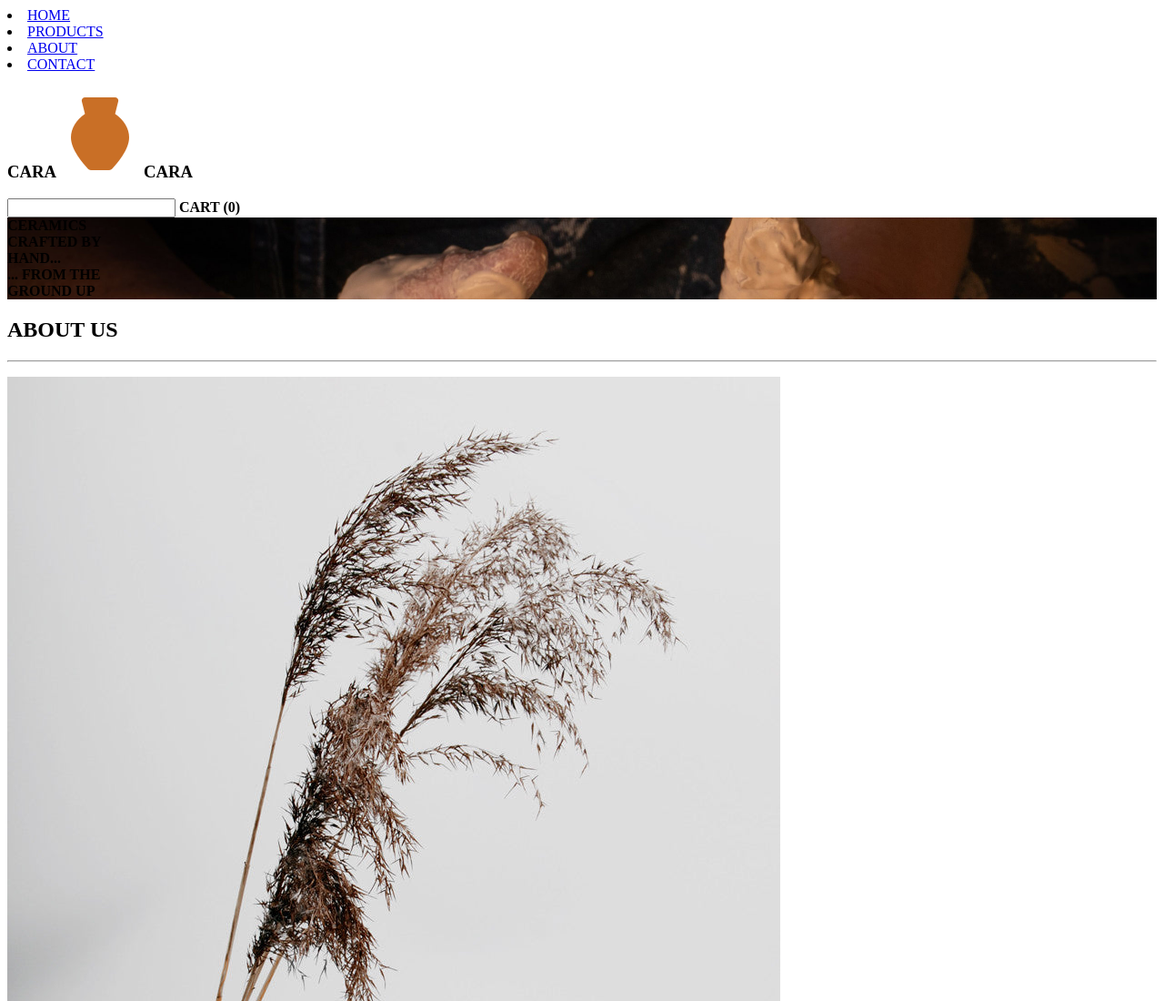
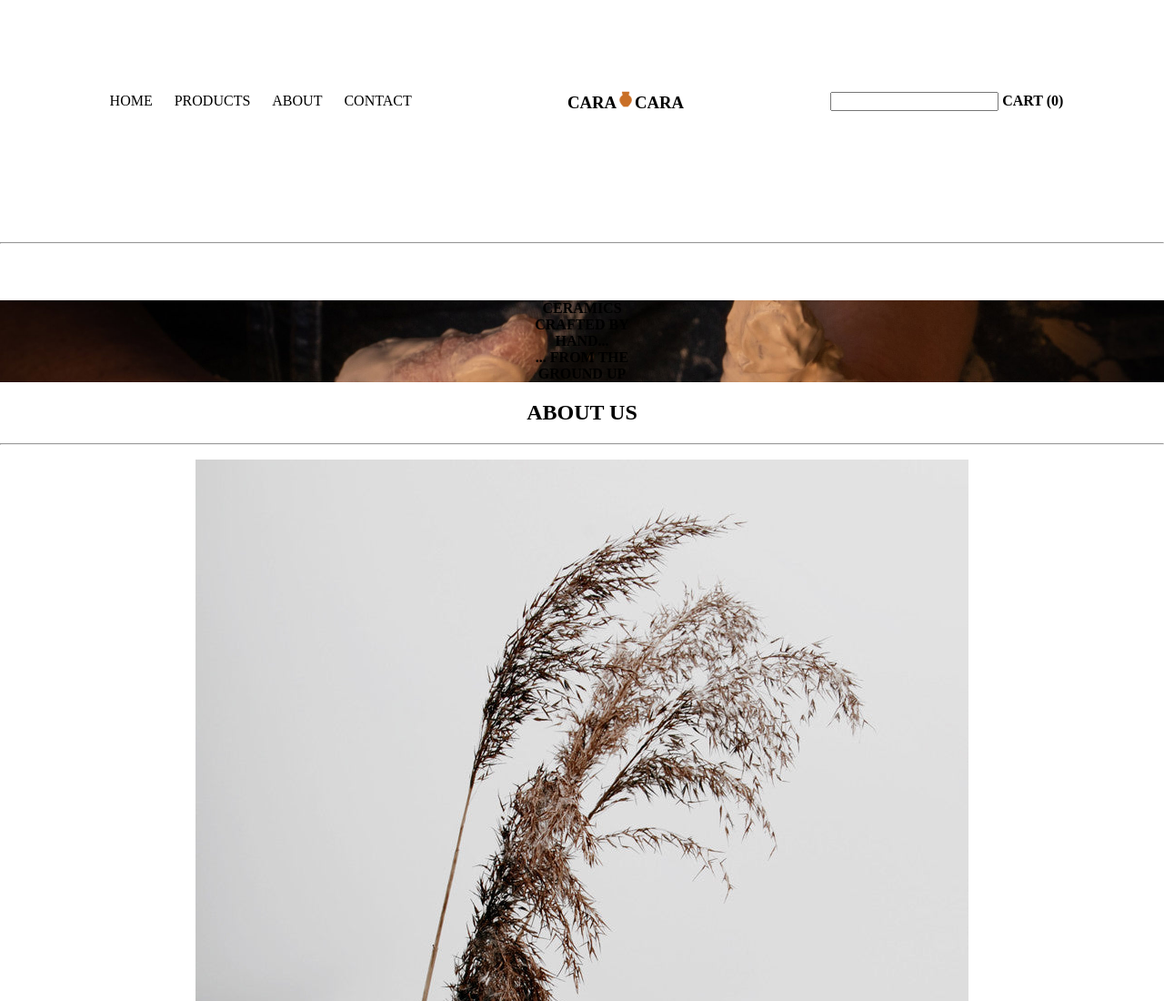
Before and after one commit to Creedo11/eCommWebsite, a plain HTML site: page index.html in a window 1280 px wide. Shown: the top 1100 px of the page at 91% size. Drawn offline with Linux system fonts and the light colour scheme.

Commit message:
began adding grid and styling to header section

```diff
--- a/index.html
+++ b/index.html
@@ -9,20 +9,30 @@
 </head>
 <body>
     <header>
+        <div class="header_container">
+            <div class="header_left">
                 <nav>
                     <li><a href="#home">HOME</a></li>
                     <li><a href="#products">PRODUCTS</a></li>
                     <li><a href="#about">ABOUT</a></li>
                     <li><a href="#contact">CONTACT</a></li>
                 </nav>
-        <div>
-            <h3>CARA<img src = "assets/icons8-pottery-96.png">CARA</h3>
             </div>
-        <div>
+            <div class="header_middle">
+                <h3>CARA<img class="header_image" src = "assets/icons8-pottery-96.png" alt="oragne mini vase">CARA</h3>
+            </div>
+            <div class="header_right">
                 <input type="text" id="search" name="search" value="">
                 <span><strong>CART (0)</strong></span>
             </div>
+        </div>
     </header>
+    <br>
+    <br>
+    <hr>
+    <br>
+    <br>
+    <br>
     <main>
         <section class="home" id="home">
             <div>
--- a/styles.css
+++ b/styles.css
@@ -1,3 +1,35 @@
+.header_container{
+    display:grid;
+    grid-template-columns: auto auto auto;
+    column-gap: 100px;
+    gap: 100px;
+    padding: 80px;
+    align-items: center;
+}
+
+nav li{
+    display: inline;
+    font-weight:200;
+}
+
+nav li a{
+    color:black;
+    text-decoration: none;
+    padding: 10px;
+}
+
+.header_image{
+    width: 20px;
+    height: 20px;
+}
+
+body{
+    padding: 0;
+    margin: 0;
+    overflow-x: hidden;
+    text-align: center;
+}
+
 .home{
     background-image: url("assets/earl-wilcox-y3W0CzO063w-unsplash-alt.jpg");
     background-size: cover;
```
Lines whose indentation alone changed are shown as unchanged.
